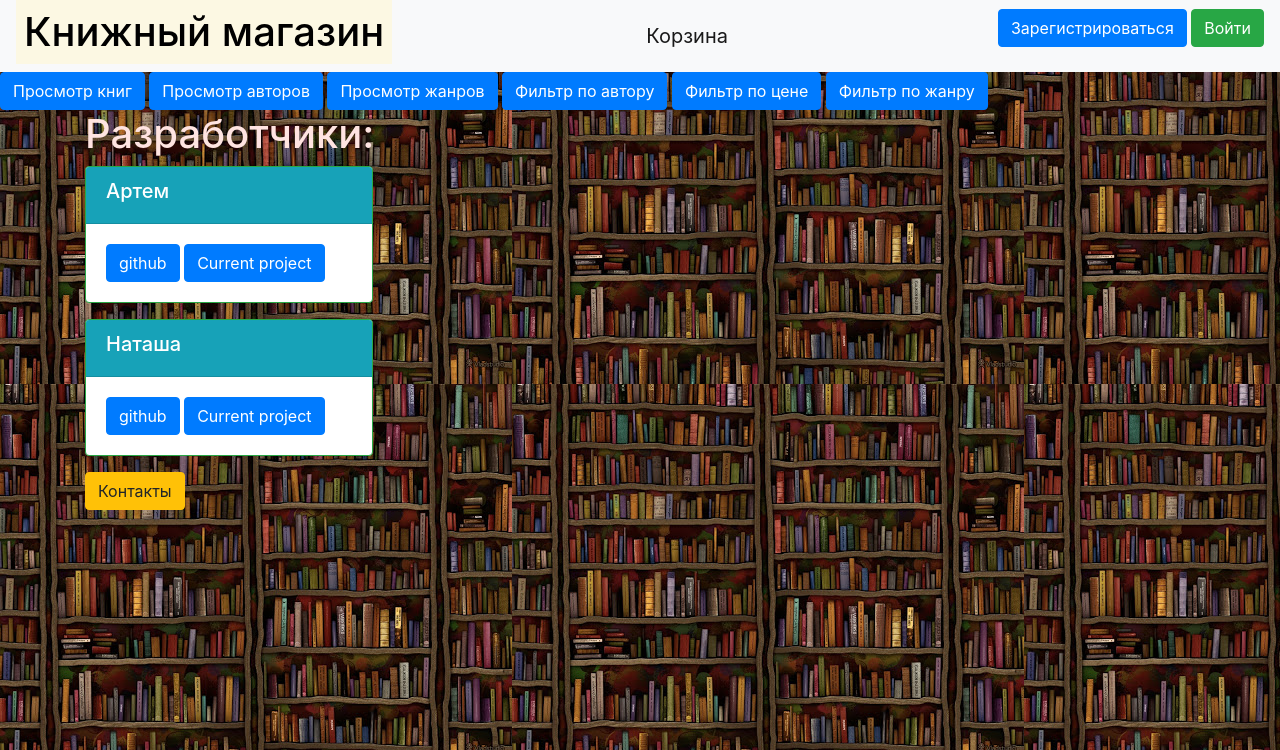
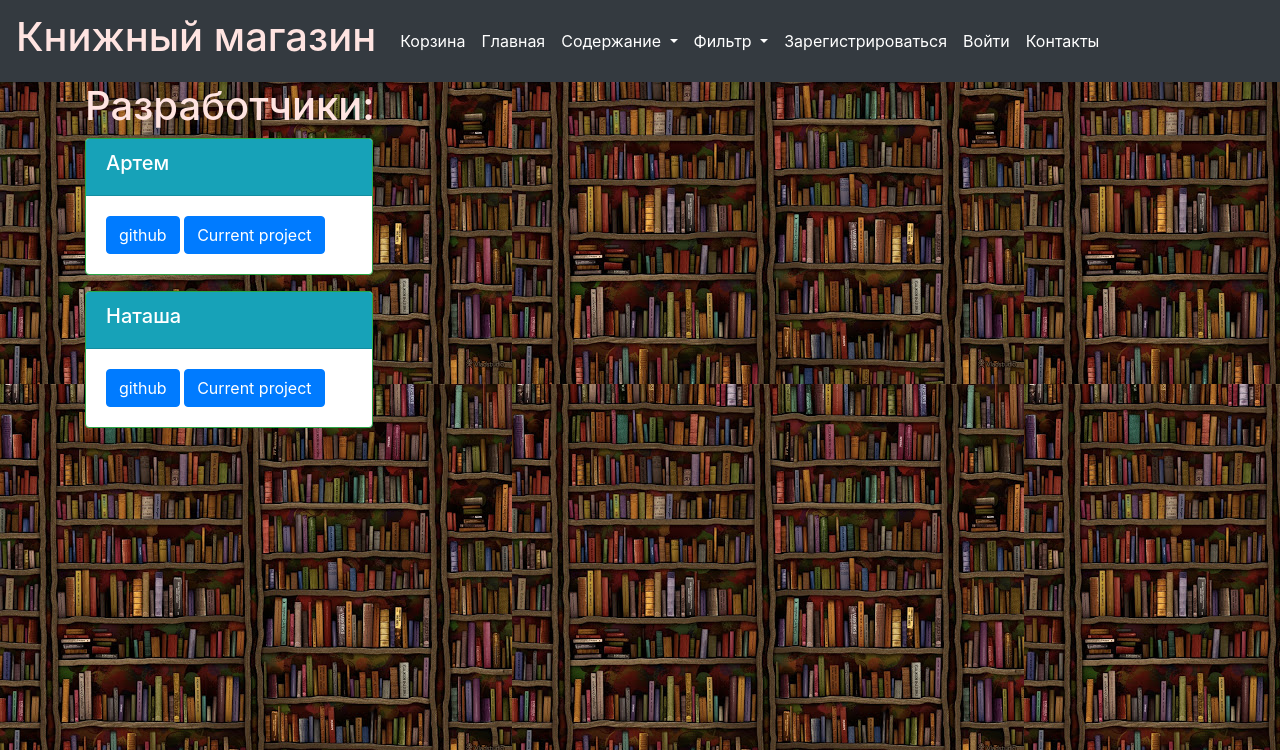
Before and after one commit to ArtyomRukavitsa/WebServerProject, a Flask app: page /contacts in a window 1280 px wide. Shown: the top 750 px of the page. Run offline with Flask 2, Linux system fonts and the light colour scheme; some libraries are stand-ins or nearby versions.

Commit message:
Улучшен дизайн главной страницы

```diff
--- a/templates/base.html
+++ b/templates/base.html
@@ -5,38 +5,75 @@
     <meta name="viewport" content="width=device-width, initial-scale=1, shrink-to-fit=no">
     <link rel="stylesheet" href="https://stackpath.bootstrapcdn.com/bootstrap/4.4.1/css/bootstrap.min.css" integrity="sha384-Vkoo8x4CGsO3+Hhxv8T/Q5PaXtkKtu6ug5TOeNV6gBiFeWPGFN9MuhOf23Q9Ifjh" crossorigin="anonymous">
     <link rel="stylesheet" type="text/css" href="/static/css/style.css" />
+    <script src="https://code.jquery.com/jquery-3.4.1.slim.min.js" integrity="sha384-J6qa4849blE2+poT4WnyKhv5vZF5SrPo0iEjwBvKU7imGFAV0wwj1yYfoRSJoZ+n" crossorigin="anonymous"></script>
+<script src="https://cdn.jsdelivr.net/npm/popper.js@1.16.0/dist/umd/popper.min.js" integrity="sha384-Q6E9RHvbIyZFJoft+2mJbHaEWldlvI9IOYy5n3zV9zzTtmI3UksdQRVvoxMfooAo" crossorigin="anonymous"></script>
+<script src="https://stackpath.bootstrapcdn.com/bootstrap/4.4.1/js/bootstrap.min.js" integrity="sha384-wfSDF2E50Y2D1uUdj0O3uMBJnjuUD4Ih7YwaYd1iqfktj0Uod8GCExl3Og8ifwB6" crossorigin="anonymous"></script>
     <title>{{title}}</title>
 </head>
   <body>
     <header>
-      <nav class="navbar navbar-light bg-light">
-          <a href="/"><h1><mark>Книжный магазин </mark></h1></a>
-        <a class="navbar-brand" href="/basket">Корзина</a>
-    {% if current_user.is_authenticated %}
-          <a class="navbar-brand" href="/logout">{{ current_user.nickname }}</a>
-    {% else %}
-        <p>
-        <a class="btn btn-primary " href="/register">Зарегистрироваться</a>
-        <a class="btn btn-success" href="/login">Войти</a>
-        </p>
-{% endif %}
-      </nav>
-        {% if current_user.is_authenticated and current_user.id == 1%}
-         <a class="btn btn-primary" href="/addbooks">Добавить книгу</a>
-        <a class="btn btn-primary" href="/addauthor">Добавить автора</a>
-         <a class="btn btn-primary" href="/addgenres">Добавить жанр</a>
-     {% endif %}
-        <a class="btn btn-primary" href="/books">Просмотр книг</a>
-        <a class="btn btn-primary" href="/authors">Просмотр авторов</a>
-        <a class="btn btn-primary" href="/genres">Просмотр жанров</a>
-        <a class="btn btn-primary" href="/searchauthor">Фильтр по автору</a>
-        <a class="btn btn-primary" href="/searchprice">Фильтр по цене</a>
-         <a class="btn btn-primary" href="/searchgenre">Фильтр по жанру</a>
+        <nav class="navbar navbar-expand-lg navbar-dark bg-dark">
+        <a class="navbar-brand" href="/"><h1>Книжный магазин</h1></a>
+
+  <div class="collapse navbar-collapse" id="navbarSupportedContent">
+    <ul class="navbar-nav mr-auto">
+      <li class="nav-item active">
+        <a class="nav-link" href="/basket">Корзина<span class="sr-only">(current)</span></a>
+      </li>
+      <li class="nav-item active">
+        <a class="nav-link" href="/">Главная</a>
+      </li>
+      <li class="nav-item dropdown active">
+        <a class="nav-link dropdown-toggle" href="#" id="navbarDropdown"
+           role="button" data-toggle="dropdown" aria-haspopup="true" aria-expanded="false">
+            Содержание
+        </a>
+        <div class="dropdown-menu" aria-labelledby="navbarDropdown">
+            {% if current_user.is_authenticated and current_user.id == 1%}
+            <a class="dropdown-item" href="/addbooks">Добавить книгу</a>
+            <a class="dropdown-item" href="/addauthor">Добавить автора</a>
+            <a class="dropdown-item" href="/addgenres">Добавить жанр</a>
+            {% endif %}
+            <a class="dropdown-item" href="/books">Просмотр книг</a>
+            <a class="dropdown-item" href="/authors">Просмотр авторов</a>
+            <a class="dropdown-item" href="/genres">Просмотр жанров</a>
+
+        </div>
+      </li>
+        <li class="nav-item dropdown active">
+        <a class="nav-link dropdown-toggle" href="#" id="navbarDropdown2" role="button" data-toggle="dropdown"
+           aria-haspopup="true" aria-expanded="false">
+          Фильтр
+        </a>
+        <div class="dropdown-menu" aria-labelledby="navbarDropdown2">
+            <a class="dropdown-item" href="/searchauthor">Фильтр по автору</a>
+            <a class="dropdown-item" href="/searchprice">Фильтр по цене</a>
+            <a class="dropdown-item" href="/searchgenre">Фильтр по жанру</a>
+        </div>
+        </li>
+        {% if current_user.is_authenticated %}
+        <li class="nav-item active">
+        <a class="nav-link" href="/logout">{{ current_user.nickname }}</a>
+        </li>
+        {% else %}
+        <li class="nav-item active">
+        <a class="nav-link" href="/register">Зарегистрироваться</a>
+        </li>
+        <li class="nav-item active">
+            <a class="nav-link" href="/login">Войти</a>
+        </li>
+        {% endif %}
+        <li class="nav-item active">
+        <a class="nav-link" href="/contacts">Контакты</a>
+        </li>
+    </ul>
+
+  </div>
+</nav>
     </header>
     <!-- Begin page content -->
     <main role="main" class="container">
         {% block content %}{% endblock %}
-        <a class="btn btn-warning" href="/contacts">Контакты</a>
     </main>
   </body>
 </html>
```
Also changed, not shown: templates/contacts.html (+5 -5 lines), db/book_shop.sqlite.
